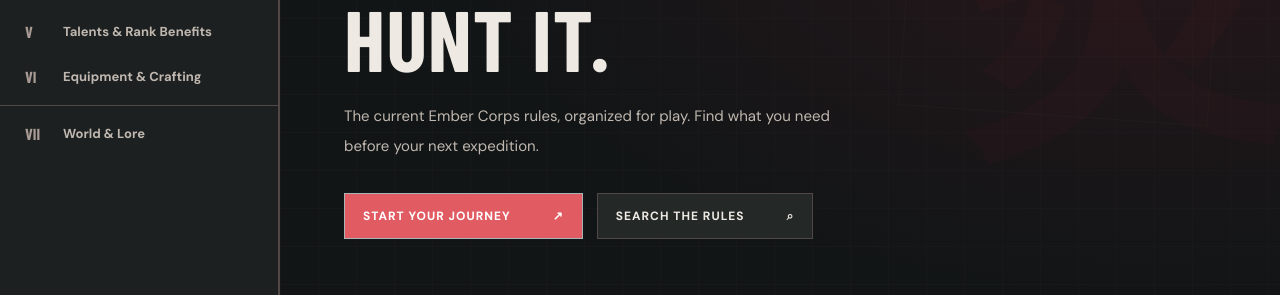
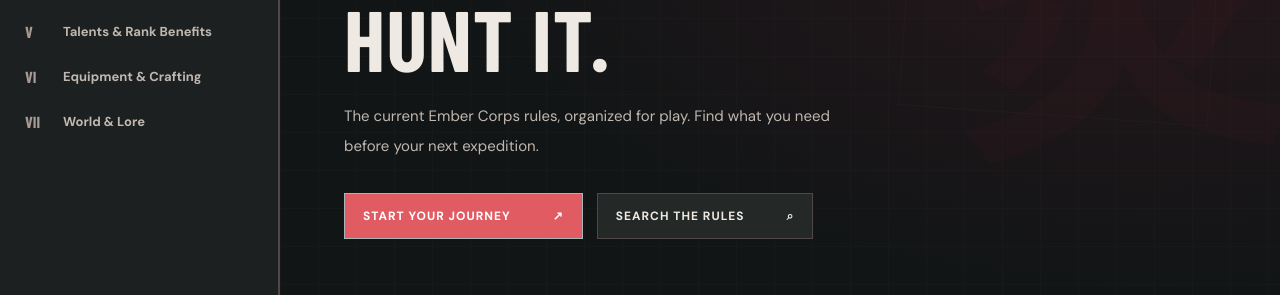
Before and after one commit to EvilbAz/NarutoWorld---The-Ember-Corps, a Jekyll site: the page built from index.md, in a window 1280 px wide. Shown: the part 394-689 px from the top of the page. Built offline with Jekyll 4.4.1, drawn with Linux system fonts in a browser that asks for light colours; some web fonts are replaced.

Commit message:
Place lore as seventh item within same field manual navigation to prevent flex gap

```diff
--- a/_layouts/default.html
+++ b/_layouts/default.html
@@ -7,7 +7,7 @@
   <meta name="description" content="{{ page.description | default: site.description | escape }}">
   <title>{% if page.title %}{{ page.title | escape }} | {% endif %}{{ site.title | escape }}</title>
   <link rel="icon" href="{{ '/assets/img/ember.svg' | relative_url }}" type="image/svg+xml">
-  <link rel="stylesheet" href="{{ '/assets/css/site.css' | relative_url }}?v=20260929-lore-nav">
+  <link rel="stylesheet" href="{{ '/assets/css/site.css' | relative_url }}?v=20260929-lore-nav-fix2">
   <script>try{document.documentElement.dataset.theme=localStorage.getItem('ember-theme')||'dark'}catch(e){}</script>
 </head>
 <body data-base="{{ site.baseurl }}" data-volume="{{ page.volume_slug | default: '' }}" data-talent-section="{{ page.talent_section | default: '' }}" data-jutsu-index="{{ page.jutsu_index | default: false }}">
@@ -69,9 +69,7 @@
           {% endif %}
         {% endif %}
       {% endfor %}
-    </nav>
-    <nav class="lore-side-nav" aria-label="World and lore">
-      <a class="volume-link {% if page.permalink == '/lore/' %}selected{% endif %}" href="{{ '/lore/' | relative_url }}"><span class="volume-number">VII</span><span>World &amp; Lore</span>{% if page.permalink == '/lore/' %}<span class="active-spark"></span>{% endif %}</a>
+      <a class="volume-link lore-volume-link {% if page.permalink == '/lore/' %}selected{% endif %}" href="{{ '/lore/' | relative_url }}"><span class="volume-number">VII</span><span>World &amp; Lore</span>{% if page.permalink == '/lore/' %}<span class="active-spark"></span>{% endif %}</a>
     </nav>
     <div class="sidebar-bottom"><div class="side-line"></div><a href="{{ '/start/' | relative_url }}">Getting started <span>↗</span></a><a href="https://discord.com/channels/1538632131402793080/1542862638663344289" target="_blank" rel="noopener noreferrer">Rules updates on Discord <span>↗</span></a></div>
   </aside>
```
